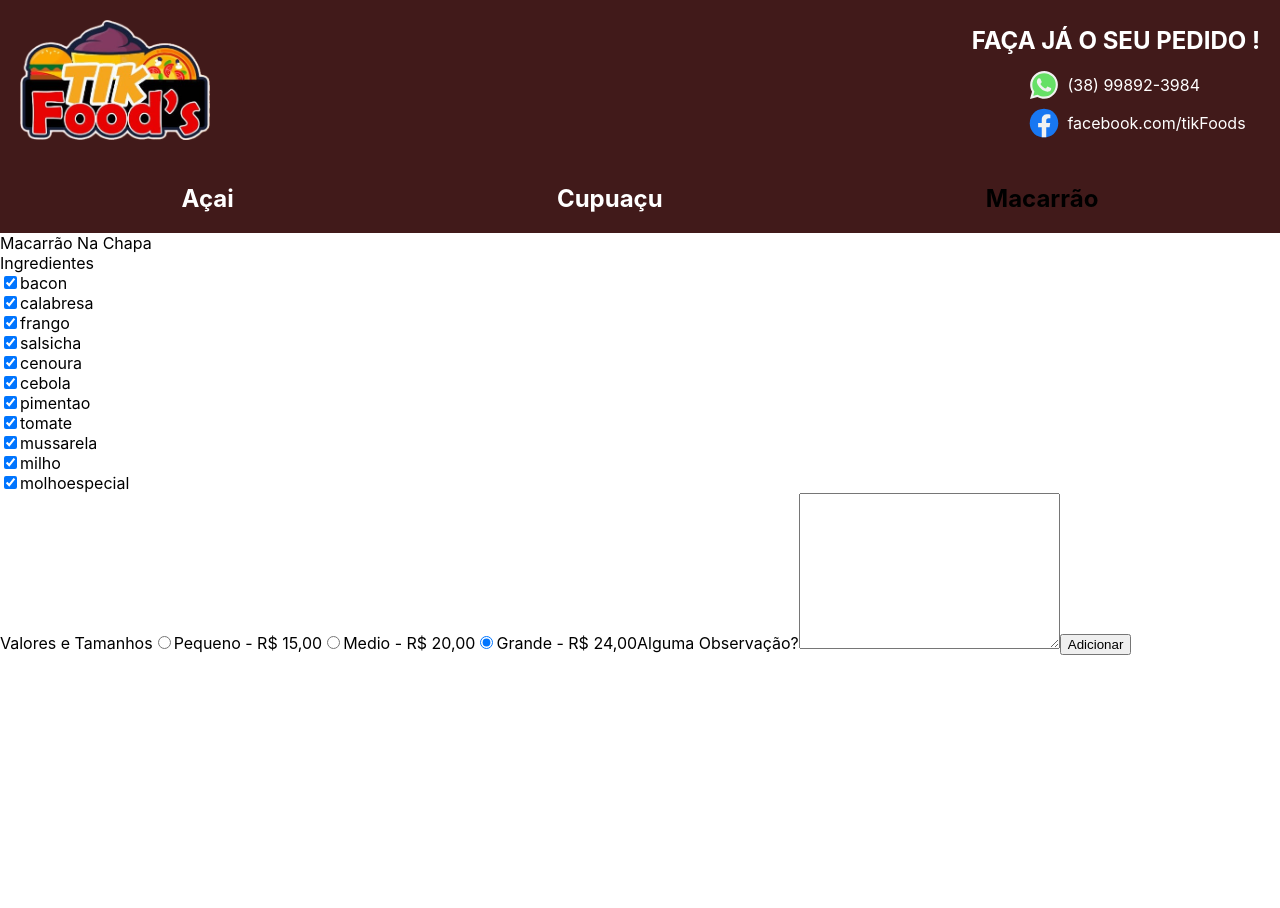
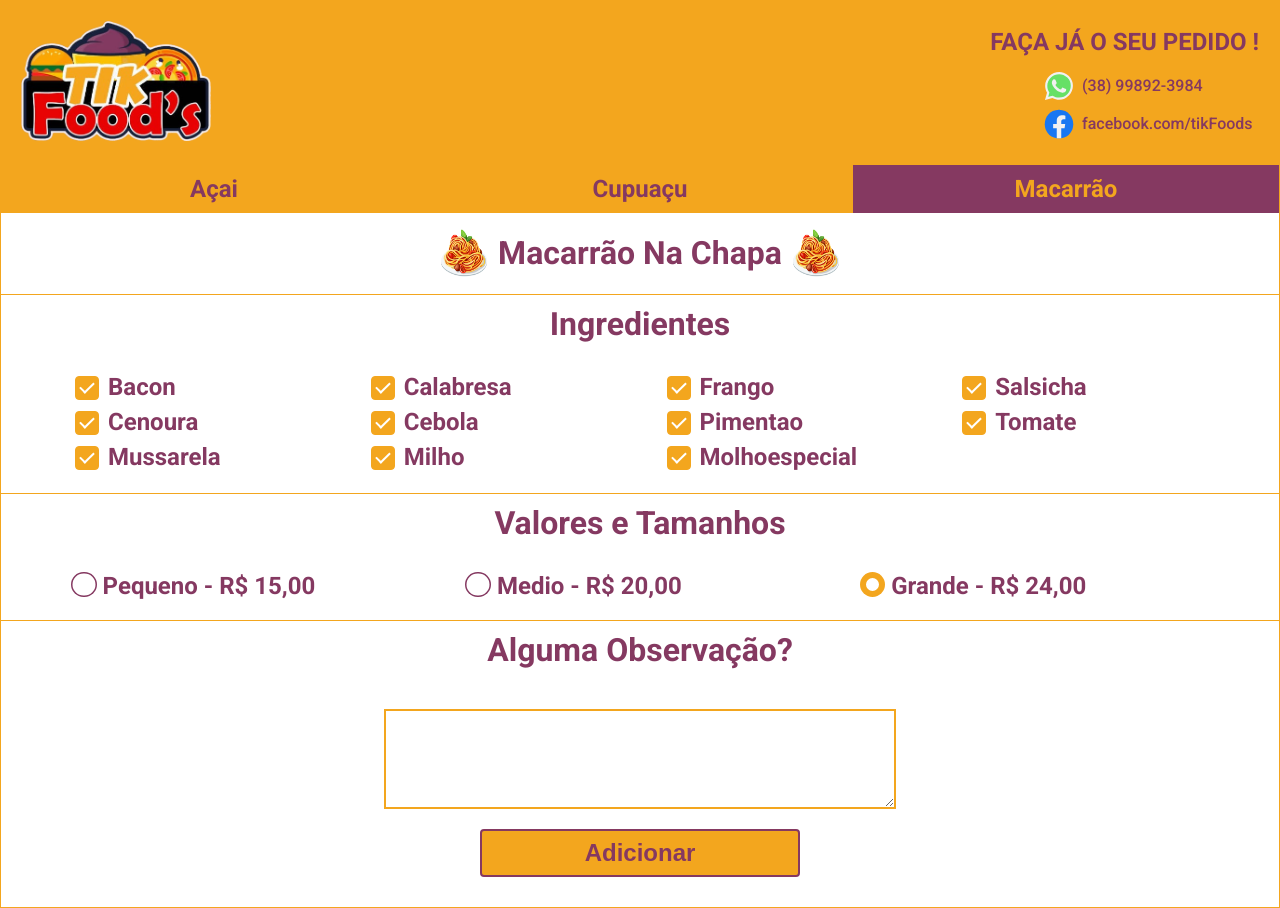
Before and after one commit to EduuMagalhaes/Tik-Foods, a React (Create React App) app: page /macarrao in a window 1280 px wide. Before the commit the page ends 800 px from the top, so only its background shows below. Built offline with nearby package versions, Linux system fonts and the light colour scheme.

Commit message:
menu customization

```diff
--- a/public/index.html
+++ b/public/index.html
@@ -1,6 +1,12 @@
 <!DOCTYPE html>
 <html lang="en">
 	<head>
+		<link rel="preconnect" href="https://fonts.googleapis.com" />
+		<link rel="preconnect" href="https://fonts.gstatic.com" crossorigin />
+		<link
+			href="https://fonts.googleapis.com/css2?family=Roboto:wght@300;400;500;700&display=swap"
+			rel="stylesheet"
+		/>
 		<meta charset="utf-8" />
 		<link rel="icon" href="%PUBLIC_URL%/favicon.ico" />
 		<meta name="viewport" content="width=device-width, initial-scale=1" />
--- a/src/components/Header.css
+++ b/src/components/Header.css
@@ -3,8 +3,8 @@
 	justify-content: space-between;
 	align-items: center;
 	padding: 20px;
-	background-color: rgb(65, 26, 26);
-	color: white;
+	background-color: var(--yellow);
+	color: var(--purple);
 }
 
 .container {
@@ -28,7 +28,8 @@
 
 .social-midia:visited,
 .social-midia:link {
-	color: white;
+	color: var(--purple);
+	font-weight: 500;
 }
 
 .header-msg {
--- a/src/components/Navigation.css
+++ b/src/components/Navigation.css
@@ -2,16 +2,21 @@
 	width: 100%;
 	display: flex;
 	justify-content: space-around;
-	padding: 20px;
+
 	font-size: 1.5rem;
 	font-weight: 700;
-	background-color: rgb(65, 26, 26);
+	background-color: var(--yellow);
 }
 
 .page-link {
-	color: #fff;
+	flex: 1;
+	color: var(--purple);
+	text-align: center;
+	padding: 10px;
 }
 
 .-active {
-	color: black;
+	flex: 1;
+	color: var(--yellow);
+	background-color: var(--purple);
 }
--- a/src/index.css
+++ b/src/index.css
@@ -1,21 +1,21 @@
+:root {
+	--yellow: #f3a61e;
+	--purple: #853961;
+}
 * {
 	box-sizing: border-box;
 }
+
 body {
 	margin: auto;
-	font-family: -apple-system, BlinkMacSystemFont, 'Segoe UI', 'Roboto', 'Oxygen',
-		'Ubuntu', 'Cantarell', 'Fira Sans', 'Droid Sans', 'Helvetica Neue',
-		sans-serif;
+	font-family: 'Roboto', sans-serif;
 	-webkit-font-smoothing: antialiased;
 	-moz-osx-font-smoothing: grayscale;
 	max-width: 1300px;
+	padding-bottom: 30px;
+	border: 1px solid var(--yellow);
 }
 
 a {
 	text-decoration: none;
 }
-
-code {
-	font-family: source-code-pro, Menlo, Monaco, Consolas, 'Courier New',
-		monospace;
-}
--- /dev/null
+++ b/src/pages/Macarrao.css
@@ -0,0 +1,188 @@
+.menu-page {
+	display: flex;
+	flex-direction: column;
+	align-items: center;
+	text-align: center;
+}
+.tittle-wrapper {
+	display: flex;
+	align-items: center;
+	gap: 10px;
+}
+.menu-icon {
+	height: 48px;
+	width: 48px;
+}
+
+.ingredients {
+	display: grid;
+	grid-template-columns: repeat(auto-fit, minmax(250px, 1fr));
+	width: 100%;
+	padding: 20px 50px 20px 50px;
+	gap: 5px;
+}
+
+.ingredients-wrapper {
+	display: flex;
+	padding: 0 20px 0 20px;
+}
+
+.tittle-wrapper > h1 {
+	color: var(--purple);
+}
+.menu-page > h2 {
+	width: 100%;
+	align-self: center;
+	color: var(--purple);
+	padding: 10px;
+	margin: 0;
+	font-size: 2rem;
+	border-top: 1px solid var(--yellow);
+}
+
+.checkbox {
+	position: relative;
+	width: 1.5rem;
+	height: 1.5rem;
+	color: black;
+	border: 1px solid gray;
+	border-radius: 4px;
+	appearance: none;
+	outline: 0;
+	cursor: pointer;
+	transition: background 175ms cubic-bezier(0.1, 0.1, 0.25, 1);
+}
+.checkbox::before {
+	position: absolute;
+	content: '';
+	display: block;
+	top: 2px;
+	left: 7px;
+	width: 8px;
+	height: 14px;
+	border-style: solid;
+	border-color: white;
+	border-width: 0 2px 2px 0;
+	transform: rotate(45deg);
+	opacity: 0;
+}
+
+.ingredients div > label {
+	display: inline-block;
+}
+label::first-letter {
+	text-transform: uppercase;
+}
+
+* {
+	box-sizing: border-box;
+}
+*::before,
+*::after {
+	box-sizing: border-box;
+}
+
+.checkbox[type='checkbox'] {
+	position: relative;
+
+	width: 1.5rem;
+	height: 1.5rem;
+	color: #363839;
+	border: 1px solid #bdc1c6;
+	border-radius: 4px;
+	appearance: none;
+	outline: 0;
+	cursor: pointer;
+	transition: background 175ms cubic-bezier(0.1, 0.1, 0.25, 1);
+}
+.checkbox[type='checkbox']::before {
+	position: absolute;
+	content: '';
+	display: block;
+	top: 2px;
+	left: 7px;
+	width: 8px;
+	height: 14px;
+	border-style: solid;
+	border-color: #fff;
+	border-width: 0 2px 2px 0;
+	transform: rotate(45deg);
+	opacity: 0;
+}
+
+.checkbox[type='checkbox']:checked {
+	color: #fff;
+	border-color: var(--yellow);
+	background: var(--yellow);
+}
+.checkbox[type='checkbox']:checked::before {
+	opacity: 1;
+}
+.checkbox[type='checkbox'] ~ .label-checkbox::before {
+	clip-path: polygon(0 0, 100% 0, 100% 100%, 0 100%);
+}
+.checkbox[type='checkbox']:checked ~ .label-checkbox::before {
+	display: none;
+}
+.label-checkbox {
+	position: relative;
+	color: var(--purple);
+	cursor: pointer;
+	font-size: 1.5em;
+	font-weight: 600;
+	padding: 0 0.25em 0;
+	user-select: none;
+}
+.label-checkbox::before {
+	position: absolute;
+	content: attr(data-content);
+	color: var(--purple);
+	clip-path: polygon(0 0, 0 0, 0% 100%, 0 100%);
+	text-transform: capitalize;
+	text-decoration: line-through;
+	text-decoration-thickness: 2px;
+	text-decoration-color: var(--purple);
+	transition: clip-path 200ms cubic-bezier(0.25, 0.46, 0.45, 0.94);
+}
+
+.radio-input {
+	vertical-align: middle;
+	width: 1.6rem;
+	height: 1.6rem;
+	border-radius: 100%;
+	background: #fff;
+	border: 0;
+	box-shadow: inset 0 0 0 1px var(--purple);
+	box-shadow: inset 0 0 0 1.5px var(--purple);
+	appearance: none;
+	padding: 0;
+	margin: 0;
+	transition: box-shadow 150ms cubic-bezier(0.95, 0.15, 0.5, 1.25);
+	cursor: pointer;
+}
+.radio-input:focus {
+	outline: none;
+}
+.radio-input:checked {
+	box-shadow: inset 0 0 0 6px var(--yellow);
+}
+.text-area {
+	width: 40%;
+	height: 100px;
+	padding: 10px;
+	margin: 30px 0 20px;
+	border: 2px solid var(--yellow);
+	font-size: 1.5rem;
+	color: var(--purple);
+}
+
+.send-btn {
+	font-size: 1.5rem;
+	width: 25%;
+	color: var(--purple);
+	font-weight: bold;
+	background: var(--yellow);
+	border: 2px solid var(--purple);
+	border-radius: 4px;
+	padding: 8px 30px;
+}
--- a/src/pages/Macarrao.js
+++ b/src/pages/Macarrao.js
@@ -1,6 +1,8 @@
-import React, { useState } from "react";
-import Header from "../components/Header";
-import Navigation from "../components/Navigation";
+import React, { useState } from 'react'
+import Header from '../components/Header'
+import Navigation from '../components/Navigation'
+import './Macarrao.css'
+import pastaIcon from '../assets/pasta-icon.png'
 
 const pedidoMacarraoInicial = {
 	ingredientes: {
@@ -17,54 +19,128 @@ const pedidoMacarraoInicial = {
 		molhoEspecial: true,
 	},
 	tamanho: 'grande',
-  observacao: ''
+	observacao: '',
 }
 
-const ingredientesList = ['bacon', 'calabresa', 'frango', 'salsicha', 'cenoura', 'cebola',
-'pimentao', 'tomate', 'mussarela', 'milho', 'molhoespecial']
+const ingredientesList = [
+	'bacon',
+	'calabresa',
+	'frango',
+	'salsicha',
+	'cenoura',
+	'cebola',
+	'pimentao',
+	'tomate',
+	'mussarela',
+	'milho',
+	'molhoespecial',
+]
 
-function Macarrao () {
-  const [ pedidoMacarrao, setPedidoMacarrao ] = useState(pedidoMacarraoInicial);
+function Macarrao() {
+	const [pedidoMacarrao, setPedidoMacarrao] = useState(pedidoMacarraoInicial)
 
-  function listenCheckbox({target}) {
-    const ingredientes =  { ...pedidoMacarrao.ingredientes, [target.id]: target.checked }
-    setPedidoMacarrao({...pedidoMacarrao, ingredientes})
+	function listenCheckbox({ target }) {
+		const ingredientes = {
+			...pedidoMacarrao.ingredientes,
+			[target.id]: target.checked,
+		}
+		setPedidoMacarrao({ ...pedidoMacarrao, ingredientes })
 	}
 
-  function listenRadio({target}) {
-    setPedidoMacarrao({...pedidoMacarrao, tamanho: target.value})
+	function listenRadio({ target }) {
+		setPedidoMacarrao({ ...pedidoMacarrao, tamanho: target.value })
 	}
 
-  function listenTextArea({target}) {
-    setPedidoMacarrao({...pedidoMacarrao, observacao: target.value})
+	function listenTextArea({ target }) {
+		setPedidoMacarrao({ ...pedidoMacarrao, observacao: target.value })
 	}
 
 	return (
 		<>
 			<Header />
 			<Navigation />
-      <span>Macarrão Na Chapa</span>
-      <div>
-        <span>Ingredientes</span>
+			<main className="menu-page">
+				<div className="tittle-wrapper">
+					<img className="menu-icon" src={pastaIcon} />
+					<h1>Macarrão Na Chapa</h1>
+					<img className="menu-icon" src={pastaIcon} />
+				</div>
+				<h2>Ingredientes</h2>
+				<div className="ingredients">
 					{ingredientesList.map((element) => {
 						return (
-              <div key={element}>
-                <input defaultChecked type="checkbox" id={element} onChange={ (element) => listenCheckbox(element)} />
-                <label htmlFor={element}>{element}</label>
+							<div className="ingredients-wrapper" key={element}>
+								<input
+									className="checkbox"
+									defaultChecked
+									type="checkbox"
+									id={element}
+									onChange={(element) => listenCheckbox(element)}
+								/>
+								<label
+									className="label-checkbox"
+									data-content={element}
+									htmlFor={element}
+								>
+									{element}
+								</label>
 							</div>
 						)
 					})}
-        <span>Valores e Tamanhos</span>
-        <input type="radio" value="pequeno" id="tamanho-pequeno" name="valor-tamanho" onChange={ (element) => listenRadio(element)} />
-        <label htmlFor="tamanho-pequeno">Pequeno - R$ 15,00</label>
-        <input type="radio" value="medio" id="tamanho-medio" name="valor-tamanho" onChange={ (element) => listenRadio(element)} />
-        <label htmlFor="tamanho-medio">Medio - R$ 20,00</label>
-        <input defaultChecked type="radio" value="grande" id="tamanho-grande" name="valor-tamanho" onChange={ (element) => listenRadio(element)} />
-        <label htmlFor="tamanho-grande">Grande - R$ 24,00</label>
-        <span>Alguma Observação?</span>
-        <textarea cols="30" rows="10" onChange={(element) => listenTextArea(element)}></textarea>
-        <button>Adicionar</button>
 				</div>
+				<h2>Valores e Tamanhos</h2>
+				<div className="ingredients">
+					<div className="ingredients-wrapper">
+						<input
+							className="radio-input"
+							type="radio"
+							value="pequeno"
+							id="tamanho-pequeno"
+							name="valor-tamanho"
+							onChange={(element) => listenRadio(element)}
+						/>
+						<label className="label-checkbox" htmlFor="tamanho-pequeno">
+							Pequeno - R$ 15,00
+						</label>
+					</div>
+					<div className="ingredients-wrapper">
+						<input
+							className="radio-input"
+							type="radio"
+							value="medio"
+							id="tamanho-medio"
+							name="valor-tamanho"
+							onChange={(element) => listenRadio(element)}
+						/>
+						<label className="label-checkbox" htmlFor="tamanho-medio">
+							Medio - R$ 20,00
+						</label>
+					</div>
+					<div className="ingredients-wrapper">
+						<input
+							className="radio-input"
+							type="radio"
+							value="grande"
+							id="tamanho-grande"
+							name="valor-tamanho"
+							onChange={(element) => listenRadio(element)}
+							defaultChecked
+						/>
+						<label className="label-checkbox" htmlFor="tamanho-grande">
+							Grande - R$ 24,00
+						</label>
+					</div>
+				</div>
+				<h2>Alguma Observação?</h2>
+				<textarea
+					className="text-area"
+					cols="30"
+					rows="10"
+					onChange={(element) => listenTextArea(element)}
+					maxLength="150"
+				/>
+				<button className="send-btn">Adicionar</button>
+			</main>
 		</>
 	)
 }
```
Also changed, not shown: src/assets/pasta-icon.png (added). Lines whose indentation alone changed are shown as unchanged.
